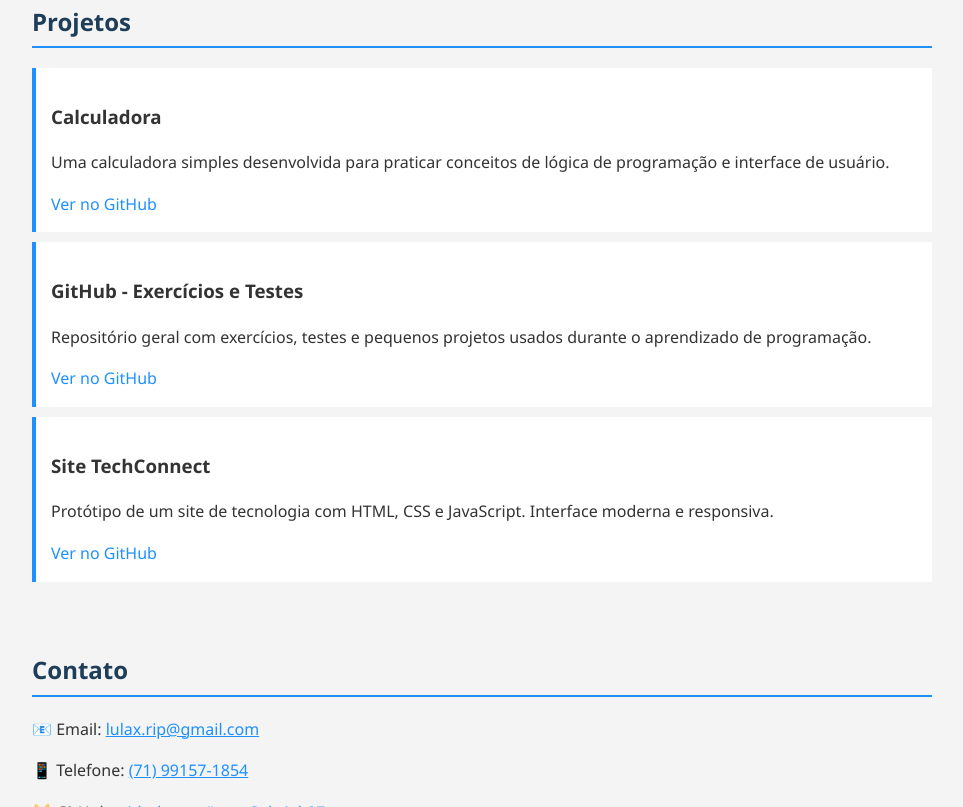
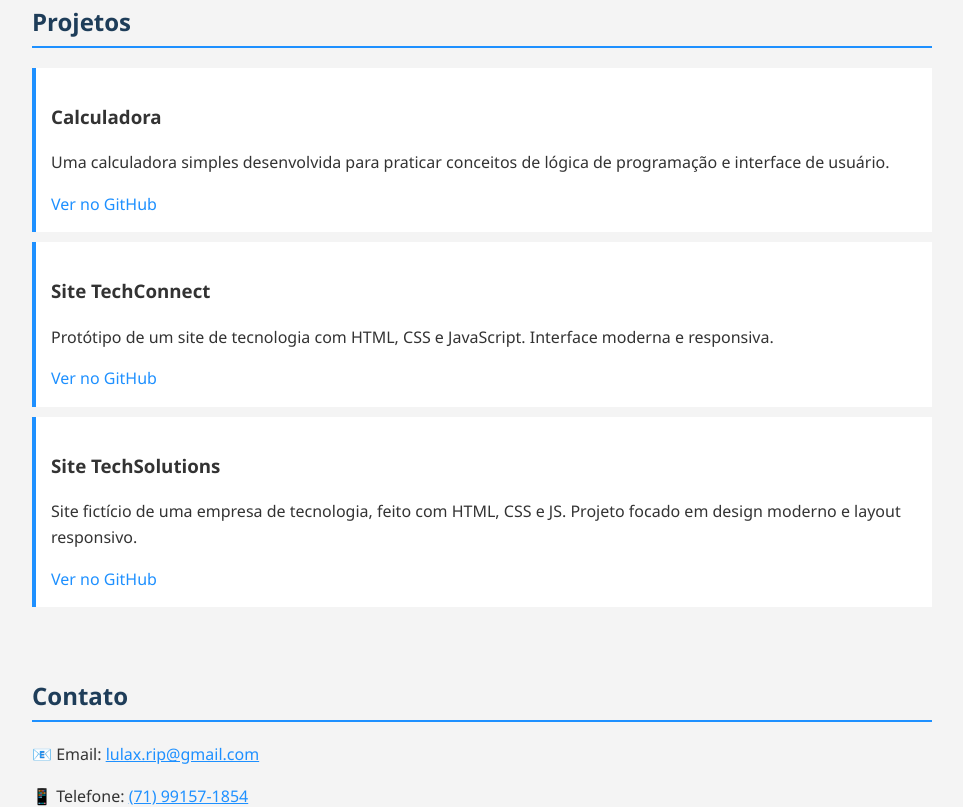
Before and after one commit to Joao-Gabriel-07/Joao-Gabriel-07.github.io, a plain HTML site: page index.html in a window 1280 px wide. Shown: the part 471-1278 px from the top of the page, without its empty margins (158-1121 px from the left). Drawn offline with Linux system fonts and the light colour scheme.

Commit message:
index.html

```diff
--- a/index.html
+++ b/index.html
@@ -27,16 +27,17 @@
     </div>
 
     <div class="projeto">
-      <h3>GitHub - Exercícios e Testes</h3>
-      <p>Repositório geral com exercícios, testes e pequenos projetos usados durante o aprendizado de programação.</p>
-      <a href="https://github.com/Joao-Gabriel-07/GitHub" target="_blank">Ver no GitHub</a>
-    </div>
-
-    <div class="projeto">
       <h3>Site TechConnect</h3>
       <p>Protótipo de um site de tecnologia com HTML, CSS e JavaScript. Interface moderna e responsiva.</p>
       <a href="https://github.com/Joao-Gabriel-07/Site-TechConnect" target="_blank">Ver no GitHub</a>
     </div>
+
+    <div class="projeto">
+      <h3>Site TechSolutions</h3>
+      <p>Site fictício de uma empresa de tecnologia, feito com HTML, CSS e JS. Projeto focado em design moderno e layout responsivo.</p>
+      <a href="https://github.com/Joao-Gabriel-07/Site-TechSolutions" target="_blank">Ver no GitHub</a>
+    </div>
+
   </section>
 
   <section id="contato">
```
